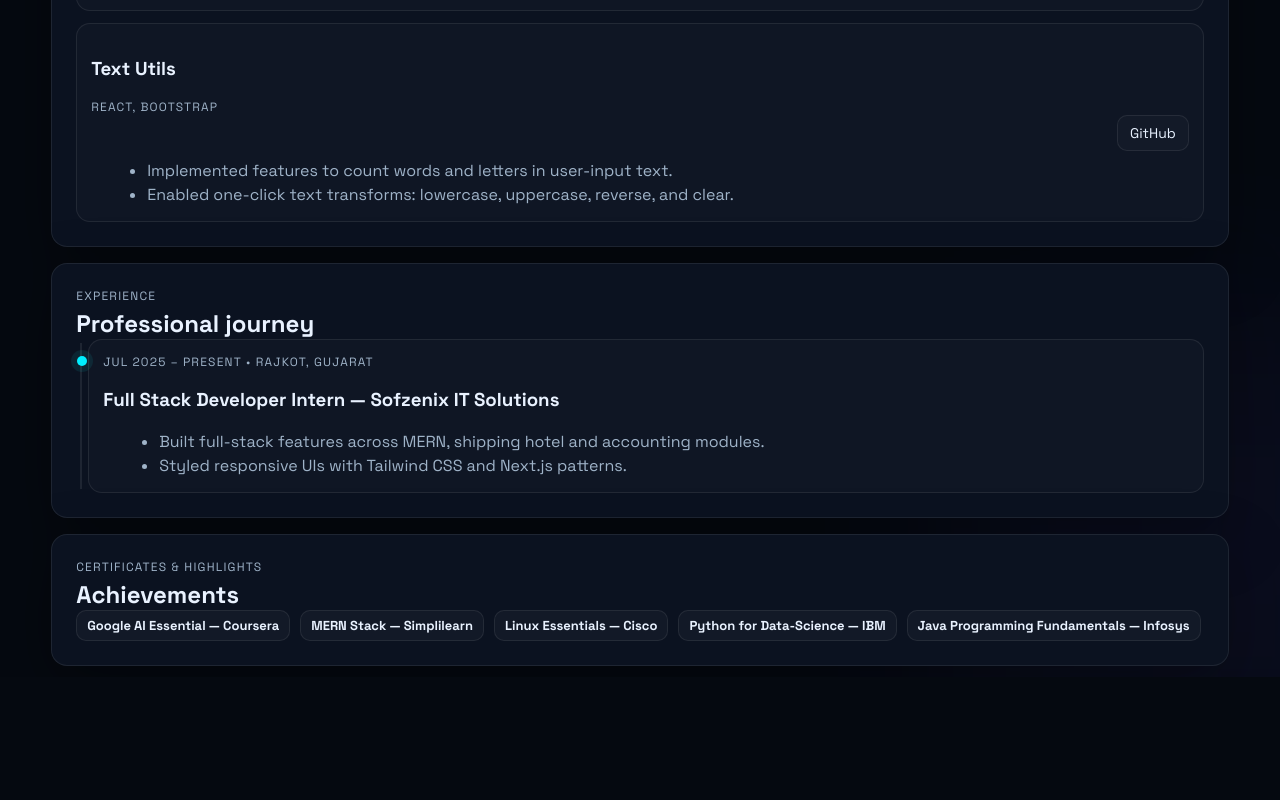
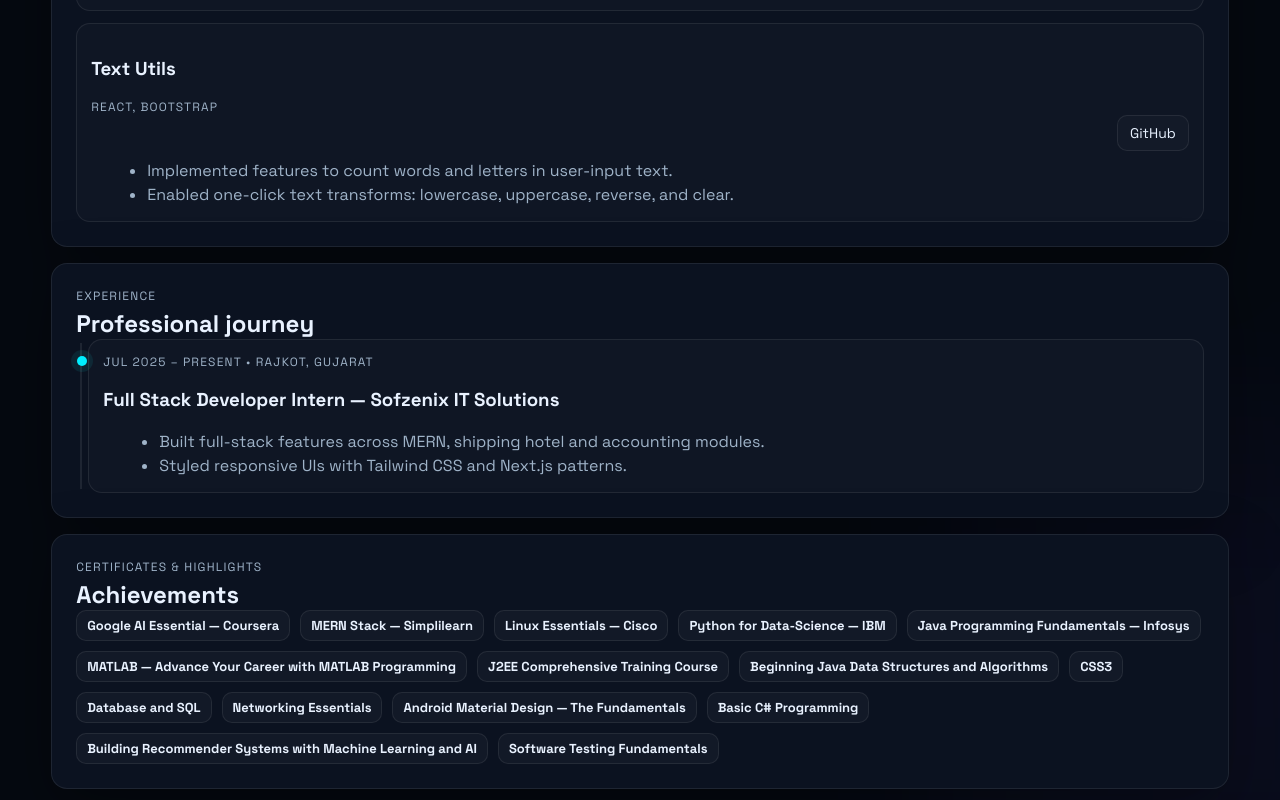
Before and after one commit to YUG3011/Portfolio, a React (Vite) app in the folder frontend/: page / in a window 1280 px wide. Shown: the part 1834-2634 px from the top of the page. Before the commit the page ends 2511 px from the top, so only its background shows below. Built offline with nearby package versions, Linux system fonts and the light colour scheme.

Commit message:
change in some files

```diff
--- a/frontend/src/App.tsx
+++ b/frontend/src/App.tsx
@@ -53,7 +53,17 @@ export default function App() {
     'MERN Stack — Simplilearn',
     'Linux Essentials — Cisco',
     'Python for Data-Science — IBM',
-    'Java Programming Fundamentals — Infosys'
+    'Java Programming Fundamentals — Infosys',
+    'MATLAB — Advance Your Career with MATLAB Programming',
+    'J2EE Comprehensive Training Course',
+    'Beginning Java Data Structures and Algorithms',
+    'CSS3',
+    'Database and SQL',
+    'Networking Essentials',
+    'Android Material Design — The Fundamentals',
+    'Basic C# Programming',
+    'Building Recommender Systems with Machine Learning and AI',
+    'Software Testing Fundamentals'
   ]
 
   const experience = [
```
Also changed, not shown: 2 other files (tests, documents, lock files or other folders).
